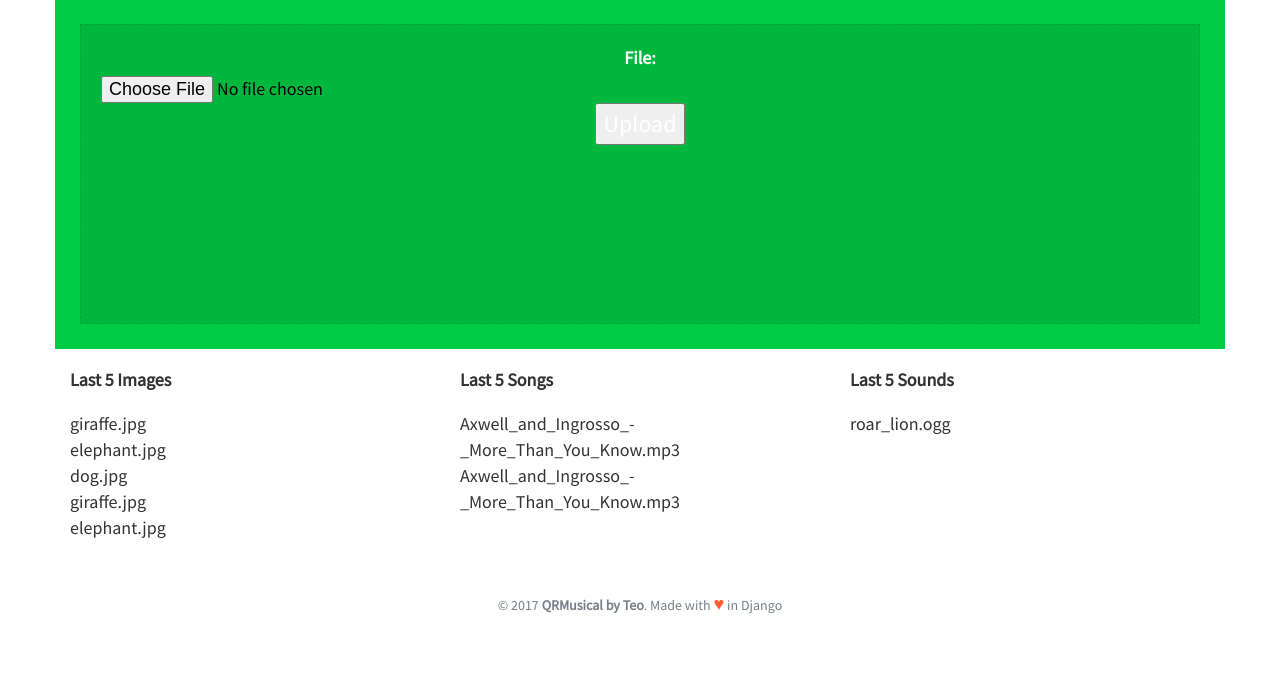
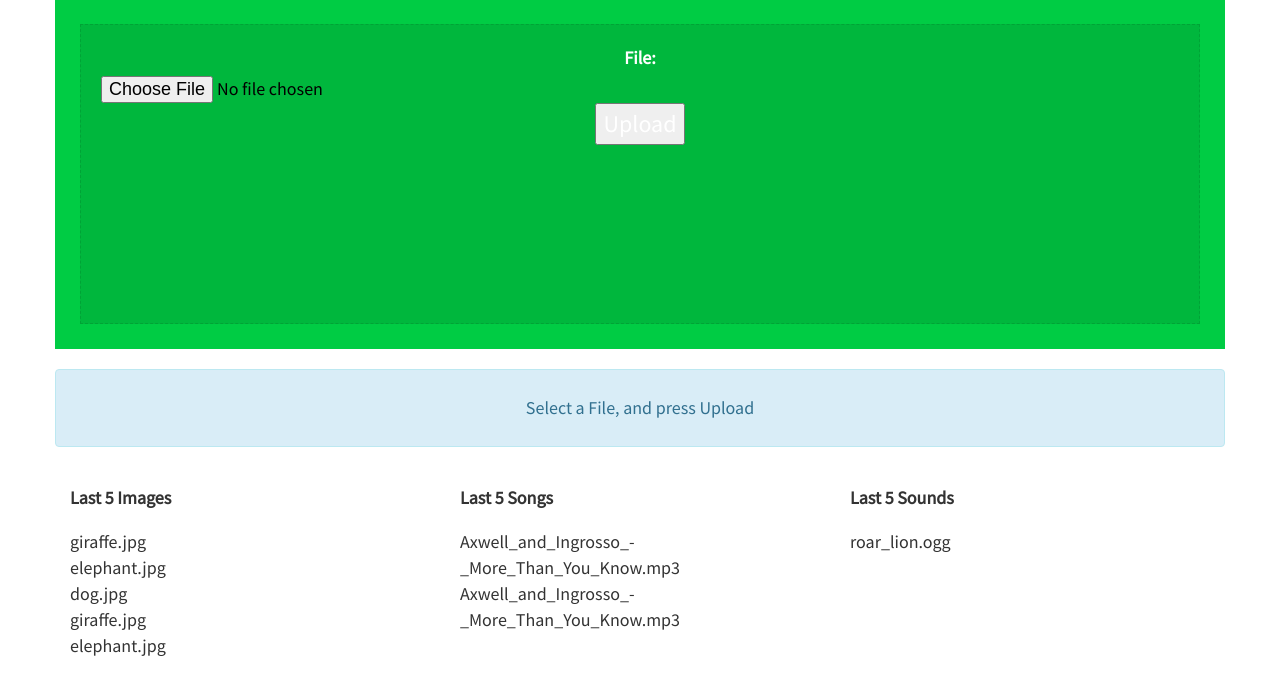
Before and after one commit to Reshait/QRMusical, a Django app: page /upload/ in a window 1280 px wide. Shown: the part 236-923 px from the top of the page. Before the commit the page ends 850 px from the top, so only its background shows below. Run offline with Django 3.2, Linux system fonts and the light colour scheme; data comes from the database, SQL or seed files in the repository; both versions use the stored data as it was after the commit; some libraries are stand-ins or nearby versions.

Commit message:
Ok message in views.upload

```diff
--- a/appQRMusical/static/css/QRMusical.css
+++ b/appQRMusical/static/css/QRMusical.css
@@ -22,7 +22,6 @@
 	padding: 25px;
 	text-align: center;
 	font-size: 24px;
-	color: #fff;
 	line-height: 36px;
 }
 
@@ -32,7 +31,8 @@
 	border-color: rgba(0, 0, 0, 0.1);
 	background-color: rgba(0, 0, 0, 0.1);
 	min-height: 300px;
-	color: inherit !important;
+	color: #fff;
+
 	padding: 20px;
 }
 
--- a/appQRMusical/templates/upload.html
+++ b/appQRMusical/templates/upload.html
@@ -17,36 +17,16 @@
 				</form>
 			</div>
 		</div>
-<!--
-		<div class="col-sm-4">
-			<h5>Last 5 Images</h5>
-			{% for img in images_list %}
-				<a href="{% url 'item_detail' img.pk %}">
-					<p>{{ img }}</p>
-				</a>
-			{% endfor %}
+
+		<div class="col-sm-12 QRM_box alert {{ alert }}">
+			<p>{{ message }}</p>
 		</div>
 
-		<div class="col-sm-4">
-			<h5>Last 5 Songs</h5>
-			{% for son in songs_list %}
-				<a href="{% url 'item_detail' son.pk %}">
-					<p>{{ son }}</p>
-				</a>
-			{% endfor %}
-		</div>
-
-		<div class="col-sm-4">
-			<h5>Last 5 Sounds</h5>
-			{% for sou in sound_list %}
-				<a href="{% url 'item_detail' sou.pk %}">
-					<p>{{ sou }}</p>
-				</a>
-			{% endfor %}
-		</div>
- -->
 	</div>
 </div>
+
+
+
 <div>
 	{% include "last_items.html" with images_list=images_list %}
 </div>
--- a/appQRMusical/views.py
+++ b/appQRMusical/views.py
@@ -6,7 +6,6 @@ from django.views.generic.edit import UpdateView, FormMixin, DeleteView
 from django.core.urlresolvers import reverse_lazy
 from django.shortcuts import get_object_or_404
 from django import forms
-from django.template import Context
 
 
 import threading
@@ -55,9 +54,9 @@ def home(request):
 
 	print(global_vars.message)
 
-#	context = {'message' : global_vars.message,}
 	context['message'] = global_vars.message
 	return render(request, 'home.html', context)
+
 
 class Setting(UpdateView):
 	model = Settings
@@ -81,6 +80,8 @@ def last_items(request, number_objects):
 def upload(request):
 
 	context = last_items(request, 5)
+	message = "Select a File, and press Upload"
+	alert = "alert-info"
 
 	if request.method == 'POST':
 		form = FileForm(request.POST, request.FILES)
@@ -91,7 +92,9 @@ def upload(request):
 			name, ext = file_up.filename.rsplit('.', 1)
 			file_up.filetype = ext
 			file_up.save()
-			return redirect('upload')
+			message = "File upload success"
+			alert = "alert-success"
+			#return redirect('upload')
 	else:
 		form = FileForm()
 
@@ -100,6 +103,8 @@ def upload(request):
 		'images_list'   : context['images_list'],
 		'songs_list'    : context['songs_list'],
 		'sounds_list'   : context['sounds_list'],
+		'message'		: message,
+		'alert'			: alert,
 	})
 
 
@@ -122,10 +127,16 @@ class Item_detail(DetailView):
 	def get_context_data(self, **kwargs):
 		context = super(Item_detail, self).get_context_data(**kwargs)
 		url = str(self.object.file.url)
+
+		if not os.path.exists('appQRMusical/files/temp/'):
+			os.mkdir('appQRMusical/files/temp/')
+
 		qrencode_command = "qrencode %s -o appQRMusical/files/temp/temp.png -s 6" % (url)
 		context['qr'] = os.popen(qrencode_command)
+
 		if context['qr']:
 			print("QR code of %s make it!" % self.object.filename)
+
 		return context
 
 
```
Also changed, not shown: db.sqlite3.
